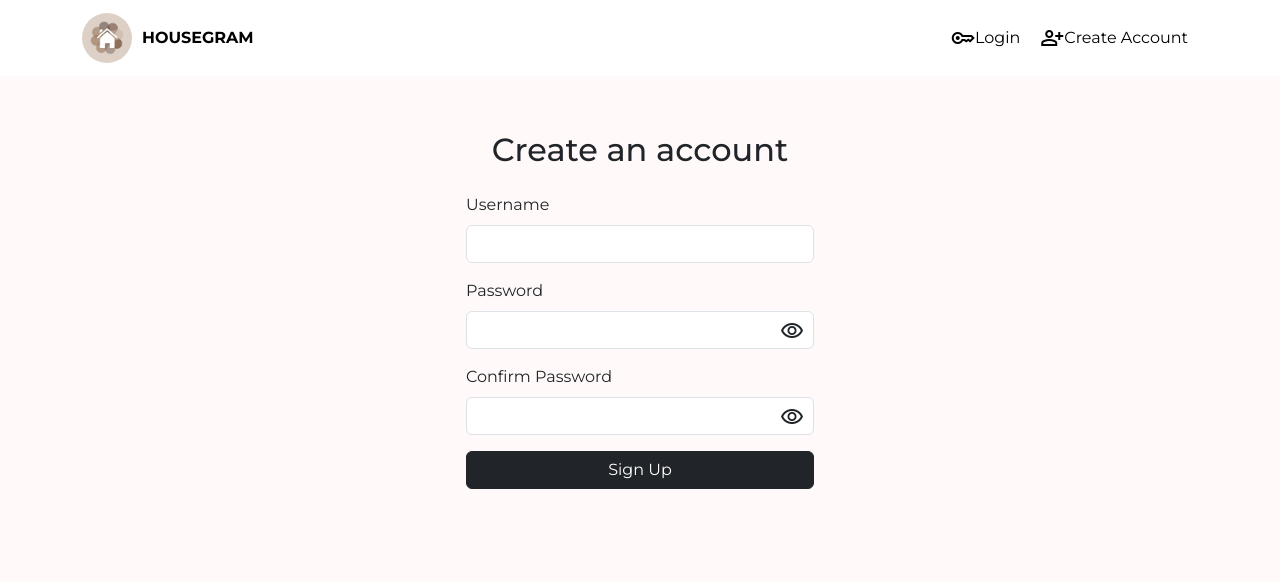
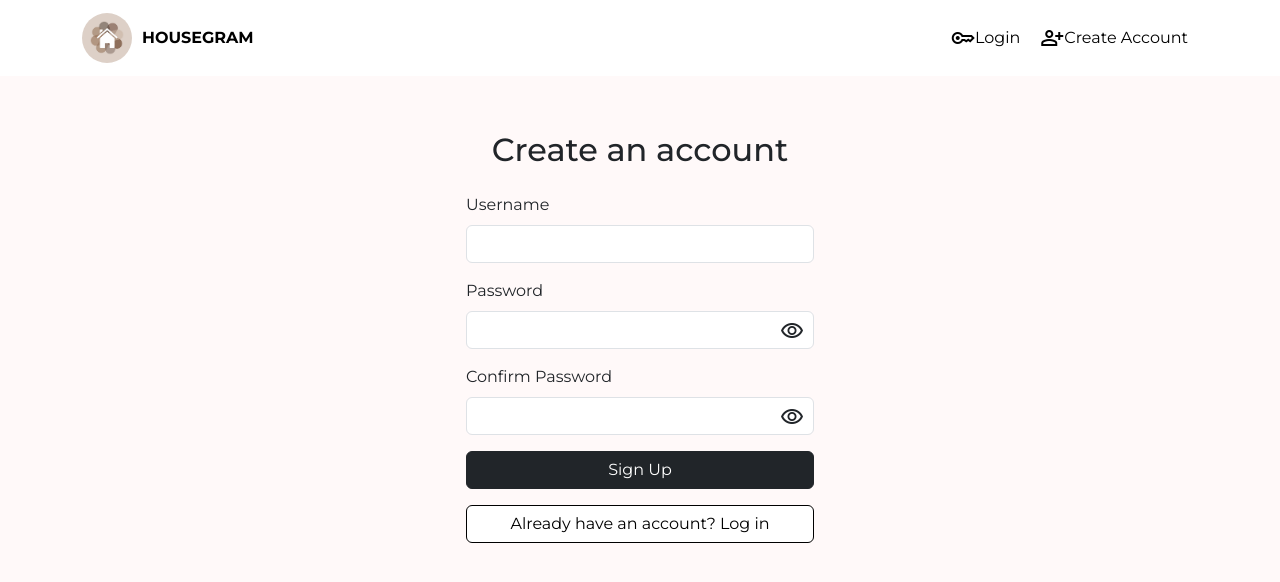
Before and after one commit to markohautala/housegram-app, a React (Create React App) app: page /create-account in a window 1280 px wide. Shown: the top 582 px of the page. Built offline with nearby package versions, Linux system fonts and the light colour scheme.

Commit message:
Add margin bottom on page. Add login button on signup-form

```diff
--- a/src/App.module.css
+++ b/src/App.module.css
@@ -8,4 +8,5 @@
 
 .Main {
   padding-top: 83px;
+  padding-bottom: 60px; /* Ensures space at the bottom of all pages */
 }
--- a/src/pages/auth/SignUpForm.jsx
+++ b/src/pages/auth/SignUpForm.jsx
@@ -1,4 +1,3 @@
-// src/pages/auth/SignUpForm.js
 import React, { useState } from "react";
 import "bootstrap/dist/css/bootstrap.min.css";
 import axios from "axios";
@@ -32,7 +31,7 @@ function SignupForm() {
         "https://housegram-rest-api-de7c6ab4d6fb.herokuapp.com/dj-rest-auth/registration/",
         {
           username,
-          password1: password, // Ensure these field names match your API expectations
+          password1: password,
           password2: confirmPassword
         },
         {
@@ -43,7 +42,7 @@ function SignupForm() {
         }
       );
       setLoading(false);
-      navigate("/login"); // Redirect to login page after successful signup
+      navigate("/login");
     } catch (error) {
       console.error('Signup error response:', error.response);
       setError(error.response?.data || "An error occurred");
@@ -118,6 +117,14 @@ function SignupForm() {
             </div>
             <button type="submit" className="btn btn-dark w-100">Sign Up</button>
           </form>
+
+          <button
+            onClick={() => navigate("/login")}
+            className="btn btn-white mt-3 w-100"
+            style={{ backgroundColor: "white", color: "black", border: "1px solid black" }}
+          >
+            Already have an account? Log in
+          </button>
         </div>
       </div>
     </div>
```
Also changed, not shown: src/pages/Upload.jsx (line endings or trailing spaces).
